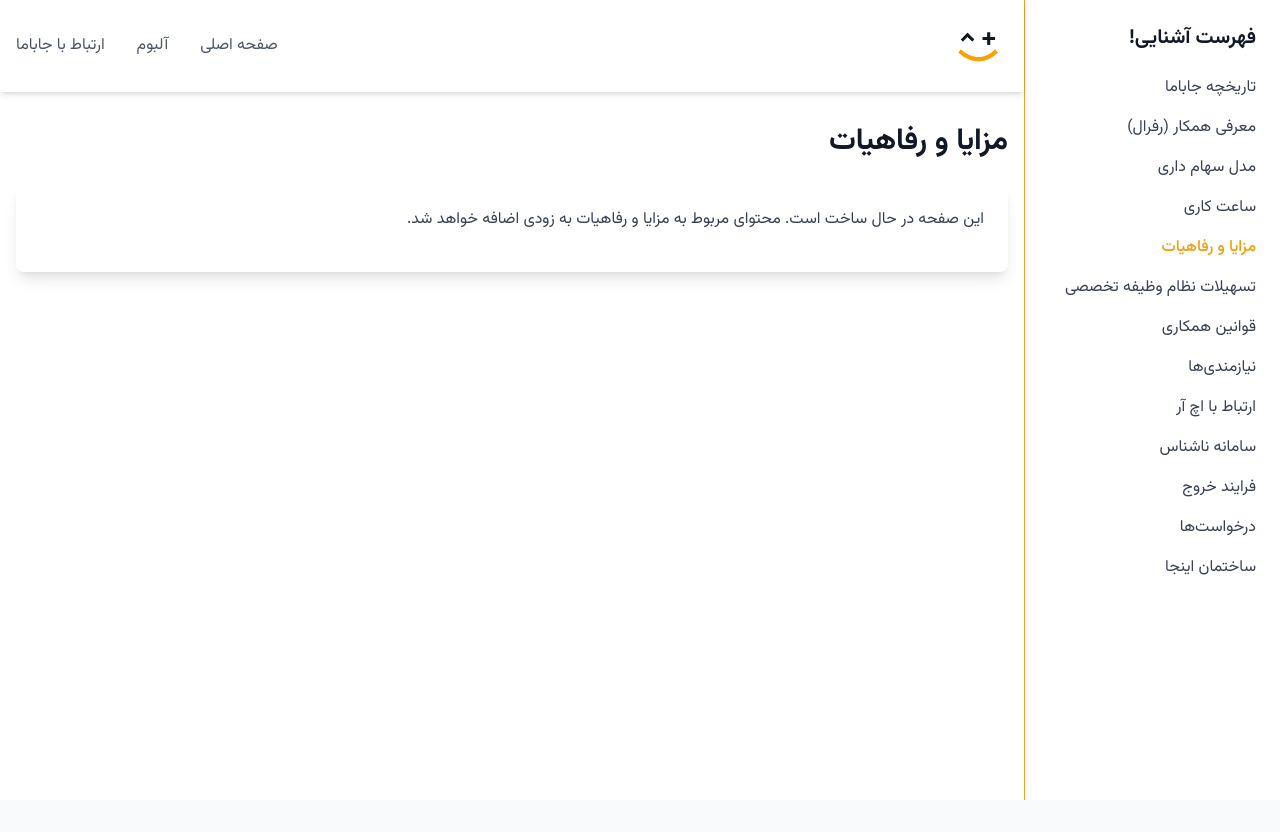
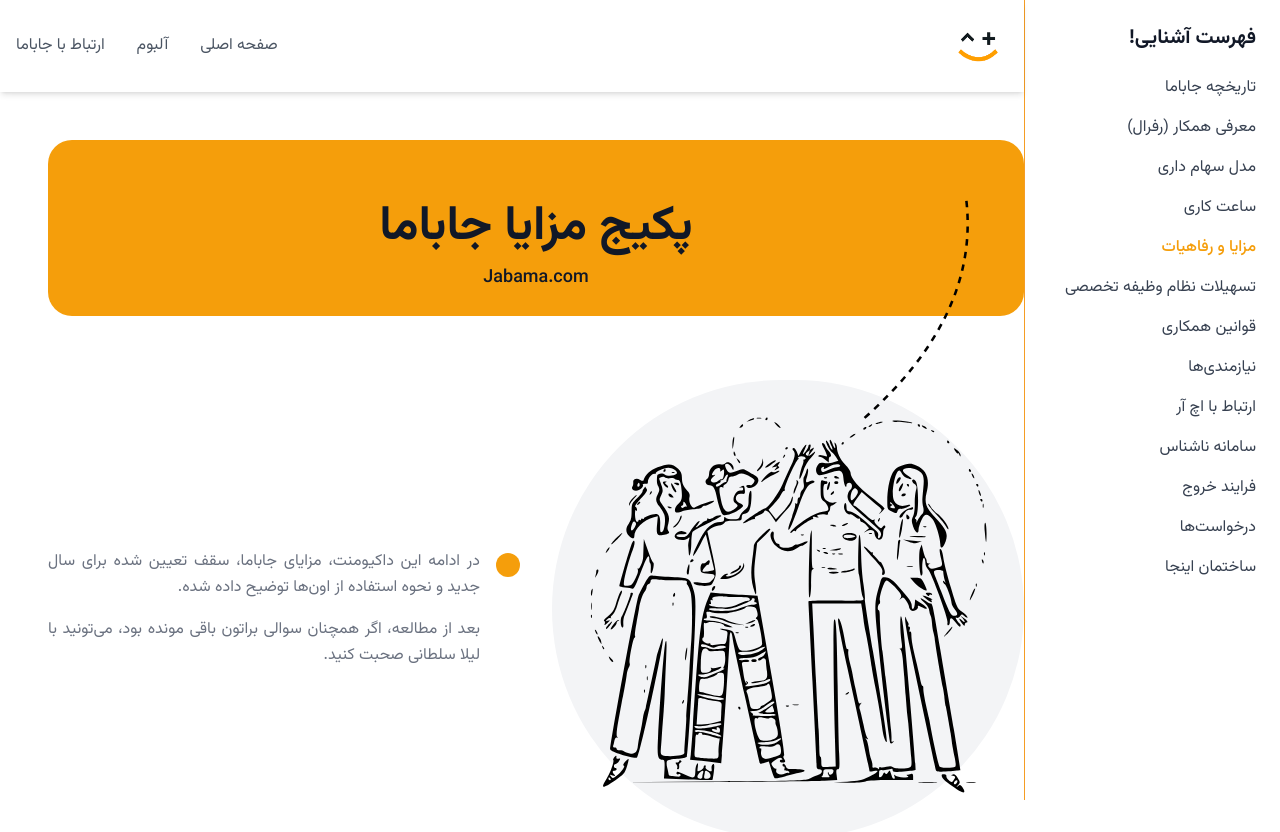
Before and after one commit to espitman/jbm-hr-life, a Nuxt app: page /benefits in a window 1280 px wide. Shown: the top 832 px of the page. Before the commit the page ends 800 px from the top, so only its background shows below. Built offline with nearby package versions, Linux system fonts and the light colour scheme.

Commit message:
feat: update benefits header component styles and layout

```diff
--- /dev/null
+++ b/components/benefits/Header.vue
@@ -0,0 +1,57 @@
+<template>
+  <Section>
+    <div class="max-w-6xl mx-auto p-6" dir="rtl">
+      <!-- Orange header card -->
+      <div class="relative bg-amber-500 rounded-3xl p-16 mb-16">
+        <h1 class="text-4xl md:text-5xl font-bold text-center">پکیج مزایا جاباما</h1>
+
+        <!-- Website URL with smiley -->
+        <div class="absolute bottom-6 left-0 right-0 text-center">
+          <div class="inline-flex items-center">
+            <span class="text-lg font-medium">Jabama.com</span>
+          </div>
+        </div>
+
+        <!-- Dotted line from card to circle -->
+        <svg class="absolute -bottom-32 right-8 w-64 h-64" viewBox="0 0 200 200" fill="none" xmlns="http://www.w3.org/2000/svg">
+          <path d="M180,10 Q190,100 100,180" stroke="#000" stroke-width="2" stroke-dasharray="5,5" fill="none" />
+        </svg>
+      </div>
+
+      <div class="flex flex-col md:flex-row items-center gap-8">
+        <!-- People illustration on the left -->
+        <div class="w-full md:w-1/2 order-2 md:order-1">
+          <div class="bg-gray-100 rounded-full p-8">
+            <img src="/images/people.svg" alt="People illustration" class="w-full h-auto" />
+          </div>
+        </div>
+
+        <!-- Text content on the right -->
+        <div class="w-full md:w-1/2 order-1 md:order-2">
+          <div class="flex items-start gap-4">
+            <!-- Orange circle -->
+            <div class="w-6 h-6 bg-amber-500 rounded-full flex-shrink-0 mt-1"></div>
+
+            <div class="space-y-4 text-gray-500 leading-relaxed text-justify">
+              <p>
+                در ادامه این داکیومنت، مزایای جاباما، سقف تعیین شده برای سال جدید و نحوه استفاده از اون‌ها توضیح داده شده.
+              </p>
+
+              <p>
+                بعد از مطالعه، اگر همچنان سوالی براتون باقی مونده بود، می‌تونید با لیلا سلطانی صحبت کنید.
+              </p>
+            </div>
+          </div>
+        </div>
+      </div>
+    </div>
+  </Section>
+</template>
+
+<script setup>
+import Section from '../ui/Section.vue'
+
+definePageMeta({
+  layout: 'default'
+})
+</script>
--- a/components/home/Benefits.vue
+++ b/components/home/Benefits.vue
@@ -121,5 +121,5 @@
 </template>
 
 <script setup>
-import Section from '~/components/home/Section.vue'
+import Section from '../ui/Section.vue'
 </script>
--- a/components/home/Info.vue
+++ b/components/home/Info.vue
@@ -87,5 +87,5 @@
 </template>
 
 <script setup>
-import Section from '~/components/home/Section.vue'
+import Section from '../ui/Section.vue'
 </script>
--- a/components/home/Story.vue
+++ b/components/home/Story.vue
@@ -48,5 +48,5 @@
 </template>
 
 <script setup>
-import Section from './Section.vue'
+import Section from '../ui/Section.vue'
 </script>
--- a/components/home/Timeline.vue
+++ b/components/home/Timeline.vue
@@ -55,5 +55,5 @@
 </template>
 
 <script setup>
-import Section from '~/components/home/Section.vue'
+import Section from '../ui/Section.vue'
 </script>
--- a/components/home/Value.vue
+++ b/components/home/Value.vue
@@ -69,5 +69,5 @@
 </template>
 
 <script setup>
-import Section from '~/components/home/Section.vue'
+import Section from '../ui/Section.vue'
 </script>
--- a/pages/benefits.vue
+++ b/pages/benefits.vue
@@ -1,15 +1,12 @@
 <template>
-  <div class="container mx-auto px-4 py-8">
-    <h1 class="text-3xl font-bold mb-6">مزایا و رفاهیات</h1>
-    <div class="bg-white rounded-lg shadow-lg p-6">
-      <p class="text-gray-700 mb-4">
-        این صفحه در حال ساخت است. محتوای مربوط به مزایا و رفاهیات به زودی اضافه خواهد شد.
-      </p>
-    </div>
+  <div class="container p-6" dir="rtl">
+    <BenefitsHeader />
   </div>
 </template>
 
 <script setup>
+import BenefitsHeader from '~/components/benefits/Header.vue'
+
 definePageMeta({
   layout: 'default'
 })
--- a/pages/working-hours.vue
+++ b/pages/working-hours.vue
@@ -1,5 +1,5 @@
 <template>
-  <div class="max-w-6xl mx-auto p-6" dir="rtl">
+  <div class="container p-6" dir="rtl">
     <!-- Header -->
     <div class="flex items-center justify-start mb-8">
       <div class="w-6 h-6 rounded-full bg-amber-500 ml-2"></div>
```
Also changed, not shown: components/ui/Section.vue (renamed from components/home/Section.vue), public/images/people.svg (added).
